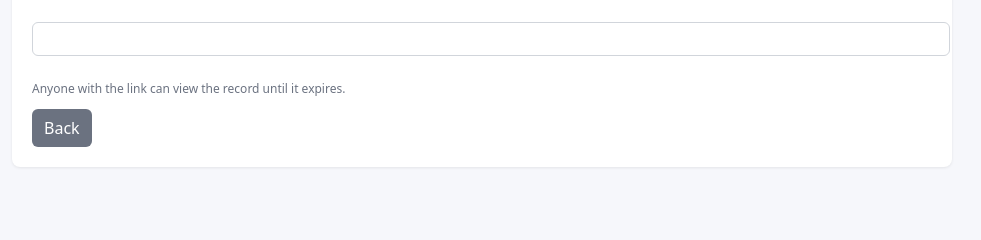
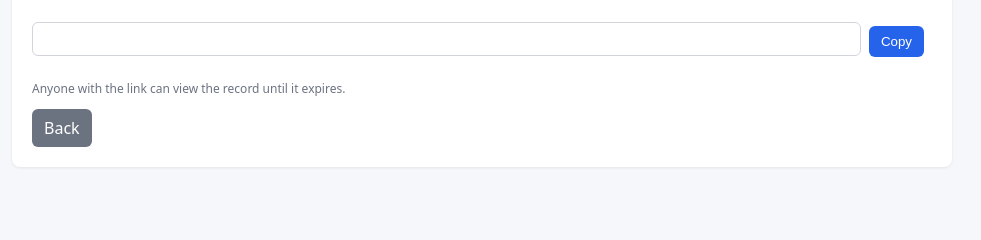
Before and after one commit to Souhardyagayen99/HEALTHLOCK--SECURE-PATIENT-RECORD-SHARING, a Flask app: template templates/share_link.html in a window 1280 px wide. Shown: the part 185-425 px from the top of the page, without its empty margins (158-1139 px from the left). Run offline with Flask 3, Linux system fonts and the light colour scheme; the template is opened without the code that fills it, so the values that code supplies are empty.

Commit message:
message here

```diff
--- a/templates/share_link.html
+++ b/templates/share_link.html
@@ -2,7 +2,30 @@
 {% block content %}
 <h2>Share Link</h2>
 <p>Share this URL securely. It expires in <strong>{{ max_age }}</strong> seconds.</p>
-<input type="text" readonly value="{{ share_url }}" onclick="this.select();">
+<div style="display:flex; gap:8px; align-items:center;">
+<input id="share-url" type="text" readonly value="{{ share_url }}" onclick="this.select();">
+<button id="copy-btn" class="btn" type="button">Copy</button>
+<span id="copy-status" class="muted"></span>
+</div>
 <p class="muted">Anyone with the link can view the record until it expires.</p>
 <a class="btn secondary" href="{{ url_for('list_records') }}">Back</a>
+<script>
+(function(){
+  var btn = document.getElementById('copy-btn');
+  var input = document.getElementById('share-url');
+  var status = document.getElementById('copy-status');
+  function showCopied(){ if(status){ status.textContent = 'Copied!'; setTimeout(function(){ status.textContent=''; }, 1500); } }
+  function fallbackCopy(){ input.select(); document.execCommand('copy'); showCopied(); }
+  if(btn && input){
+    btn.addEventListener('click', function(){
+      var value = input.value;
+      if(navigator.clipboard && navigator.clipboard.writeText){
+        navigator.clipboard.writeText(value).then(showCopied).catch(fallbackCopy);
+      } else {
+        fallbackCopy();
+      }
+    });
+  }
+})();
+</script>
 {% endblock %}
```
